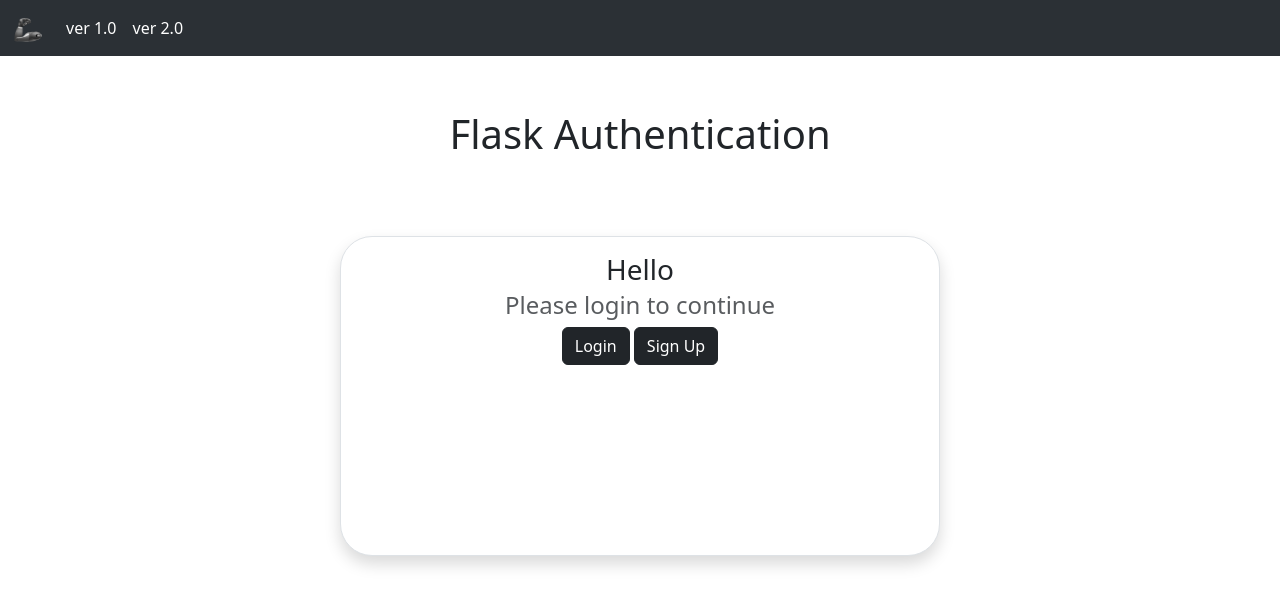
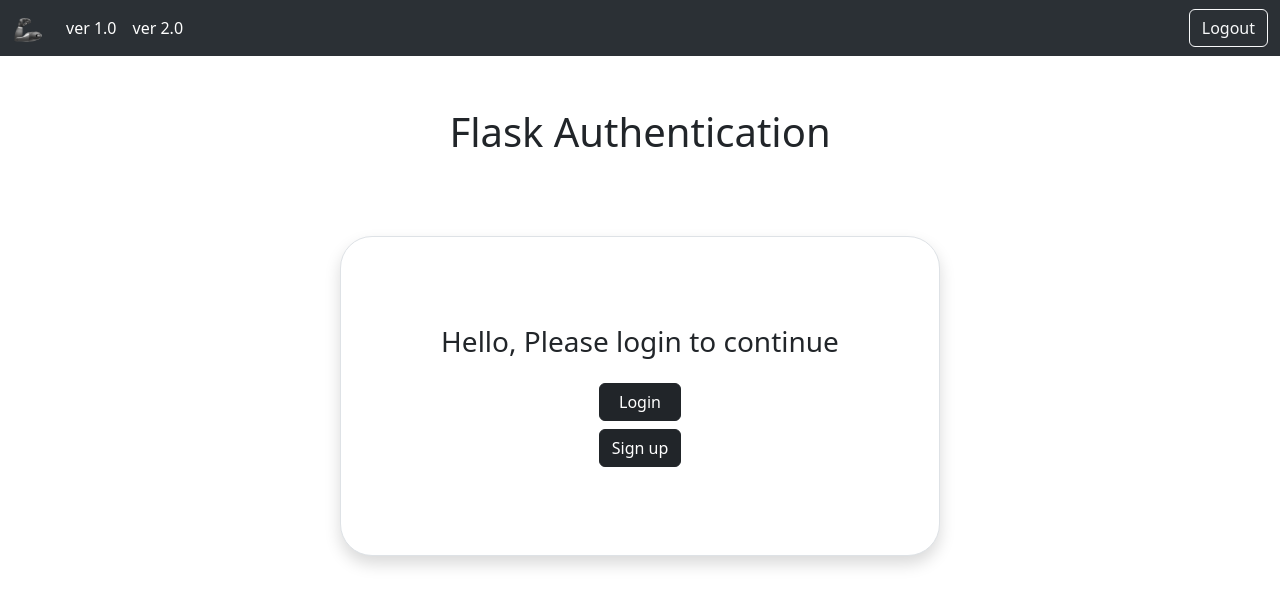
Before and after one commit to ErdhyErnando/flask-auth, a Flask app: page / in a window 1280 px wide. Shown: the top 606 px of the page. Run offline with Flask 3, Linux system fonts and the light colour scheme; some libraries are stand-ins or nearby versions.

Commit message:
[05] add and change logout

```diff
--- a/routes.py
+++ b/routes.py
@@ -113,7 +113,23 @@ def register_routes(app, db, bcrypt):
         Returns:
             str: The rendered HTML content.
         """
-        return render_template('version1.html')
+        data = [
+            # create dummy data with date and value
+            ('2021-01-01', 100),
+            ('2021-01-02', 200),
+            ('2021-01-03', 300),
+            ('2021-01-04', 400),
+            ('2021-01-05', 500),
+            ('2021-01-06', 600),
+            ('2021-01-07', 700),
+            ('2021-01-08', 800),
+            ('2021-01-09', 900),
+            ('2021-01-10', 1000),
+        ]
+
+        labels = [row[0] for row in data]
+        values = [row[1] for row in data]
+        return render_template('version1.html', labels=labels, values=values)
 
     @app.route('/version2')
     #@login_required
--- a/templates/base.html
+++ b/templates/base.html
@@ -1,17 +1,24 @@
 <!DOCTYPE html>
 <html lang="en">
+
 <head>
     <meta charset="UTF-8">
     <meta name="viewport" content="width=device-width, initial-scale=1.0">
     <title>{% block title%} Default {% endblock %}</title>
-    <link href="https://cdn.jsdelivr.net/npm/bootstrap@5.3.3/dist/css/bootstrap.min.css" rel="stylesheet" integrity="sha384-QWTKZyjpPEjISv5WaRU9OFeRpok6YctnYmDr5pNlyT2bRjXh0JMhjY6hW+ALEwIH" crossorigin="anonymous">
+    <link href="https://cdn.jsdelivr.net/npm/bootstrap@5.3.3/dist/css/bootstrap.min.css" rel="stylesheet"
+        integrity="sha384-QWTKZyjpPEjISv5WaRU9OFeRpok6YctnYmDr5pNlyT2bRjXh0JMhjY6hW+ALEwIH" crossorigin="anonymous">
+    <script src="https://cdn.jsdeliver.net/npm/chart.js"></script>
 </head>
+
 <body>
     {% include 'navbar.html' %}
     {% block content %}
 
 
     {% endblock %}
-    <script src="https://cdn.jsdelivr.net/npm/bootstrap@5.3.3/dist/js/bootstrap.bundle.min.js" integrity="sha384-YvpcrYf0tY3lHB60NNkmXc5s9fDVZLESaAA55NDzOxhy9GkcIdslK1eN7N6jIeHz" crossorigin="anonymous"></script>
+    <script src="https://cdn.jsdelivr.net/npm/bootstrap@5.3.3/dist/js/bootstrap.bundle.min.js"
+        integrity="sha384-YvpcrYf0tY3lHB60NNkmXc5s9fDVZLESaAA55NDzOxhy9GkcIdslK1eN7N6jIeHz"
+        crossorigin="anonymous"></script>
 </body>
+
 </html>
--- a/templates/index.html
+++ b/templates/index.html
@@ -3,7 +3,7 @@
 
 {% block content %}
 <div class="d-flex flex-column justify-content-center align-items-center" style="height: 20vh;">
-    <h1 class="mb-1">Flask Authentication </h1>
+    <h1>Flask Authentication </h1>
 </div>
 
 {% if current_user.is_authenticated %}
@@ -40,8 +40,6 @@
                 </div>
             </div>
 
-            <a href="{{ url_for('logout') }}" class="btn btn-dark mt-3">Logout</a>
-
         </div>
     </div>
 </div>
@@ -49,15 +47,18 @@
 {% else %}
 
 <div class="d-flex justify-content-center align-items-center" style="height: 45vh;">
-    <div class="card border rounded-5 bg-white shadow mx-auto d-flex align-items-center justify-content-center"
-        style="height: 40vh; width: 100%; max-width: 600px;">
-        <div class="card-body text-center">
-            <h3 class="card-title">Hello</h3>
-            <h4 class="card-subtitle mb-2 text-muted">Please login to continue</h4>
-            <a href="{{ url_for('login') }}" class="btn btn-dark">Login</a>
-            <a href="{{ url_for('signup') }}" class="btn btn-dark">Sign Up</a>
+    <div class="card border rounded-5 bg-white shadow mx-auto" style="height: 40vh; width: 100%; max-width: 600px;">
+        <div class="card-body d-flex flex-column justify-content-center align-items-center">
+            <h3 class="card-title mb-4">Hello, Please login to continue</h3>
+            <div class="d-grid gap-2">
+                <button class="btn btn-dark" type="button"
+                    onclick="window.location.href='{{ url_for('login') }}'">Login</button>
+                <button class="btn btn-dark" type="button" onclick="window.location.href='{{ url_for('signup') }}'">Sign
+                    up</button>
+            </div>
         </div>
     </div>
 </div>
+
 {% endif %}
 {% endblock %}
--- a/templates/navbar.html
+++ b/templates/navbar.html
@@ -7,6 +7,7 @@
             aria-controls="navbarSupportedContent" aria-expanded="false" aria-label="Toggle navigation">
             <span class="navbar-toggler-icon"></span>
         </button>
+
         <div class="collapse navbar-collapse" id="navbarSupportedContent">
             <ul class="navbar-nav me-auto mb-2 mb-lg-0">
                 <li class="nav-item">
@@ -17,5 +18,6 @@
                 </li>
             </ul>
         </div>
+        <a href="{{ url_for('logout') }}" class="btn btn-outline-light">Logout</a>
     </div>
 </nav>
```
Also changed, not shown: templates/version1.html (+36 -1 lines).
